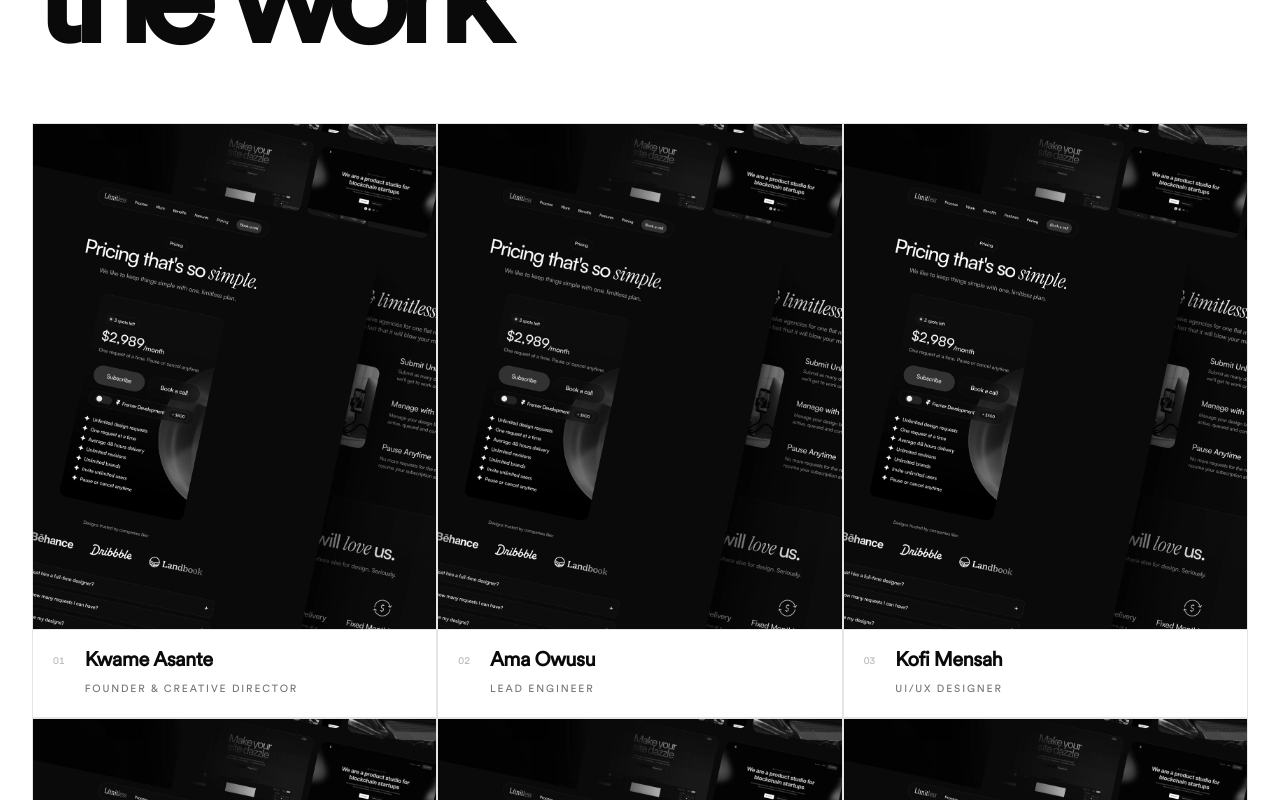
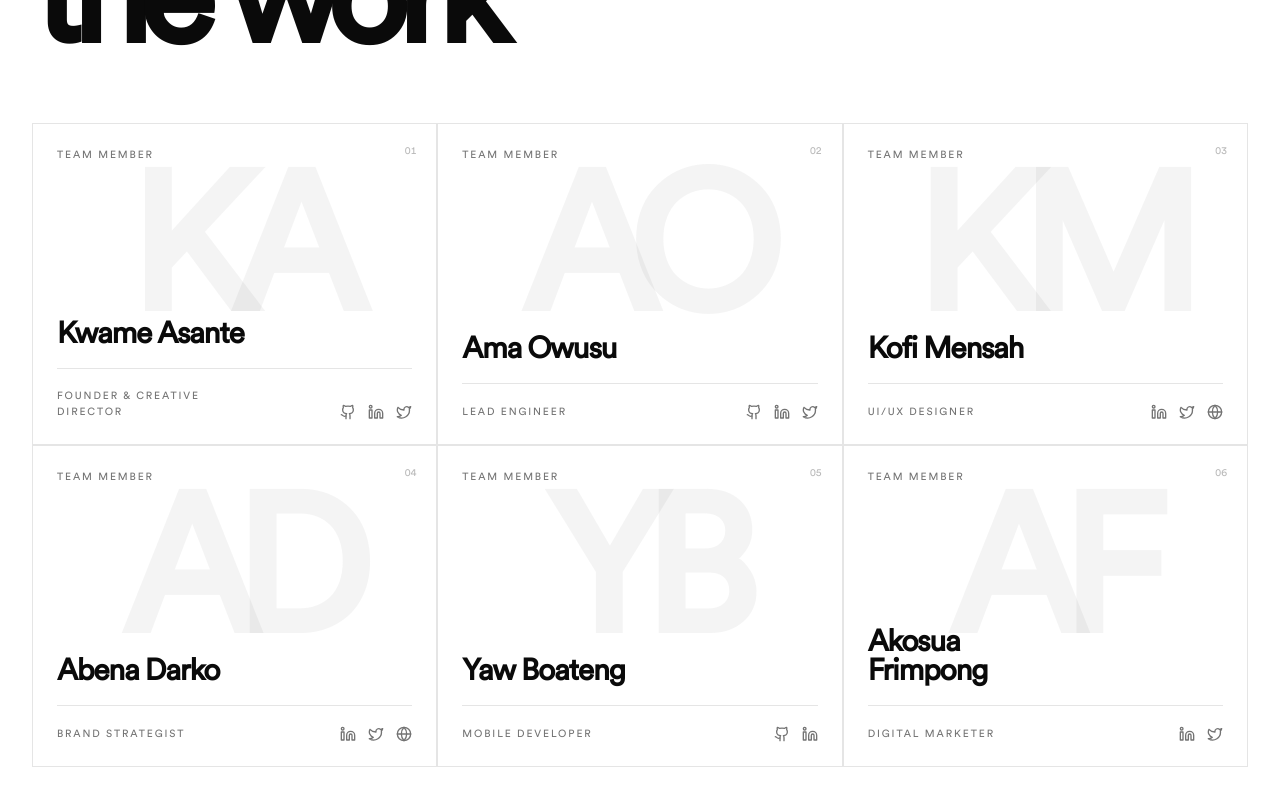
Before and after one commit to nanayawdev/nanayawdev, a Next.js app: page /about in a window 1280 px wide. Shown: the part 2500-3300 px from the top of the page. Built offline with nearby package versions, Linux system fonts and the light colour scheme.

Commit message:
feat: redesign team member cards with minimalist typography and improved layout

```diff
--- a/src/app/about/page.tsx
+++ b/src/app/about/page.tsx
@@ -87,27 +87,42 @@ const team = [
 function TeamMemberCard({ member, index }: { member: typeof team[0]; index: number }) {
   return (
     <motion.div
-      className="group relative overflow-hidden border border-border bg-background"
+      className="group relative min-h-[320px] overflow-hidden border border-border bg-background p-6 transition-colors duration-300 hover:bg-muted/30"
       initial={{ opacity: 0, y: 24 }}
       whileInView={{ opacity: 1, y: 0 }}
       transition={{ duration: 0.6, delay: index * 0.05 }}
       viewport={{ once: true }}
     >
-      <div className="relative aspect-[4/5] overflow-hidden bg-muted">
-        <Image
-          src="/hero7.webp"
-          alt={member.name}
-          fill
-          sizes="(max-width: 768px) 100vw, (max-width: 1200px) 50vw, 33vw"
-          className="object-cover grayscale transition duration-700 ease-out group-hover:scale-105 group-hover:grayscale-0"
-        />
-        <div className="absolute inset-x-0 bottom-0 flex translate-y-4 items-center justify-end gap-3 bg-gradient-to-t from-black/55 to-transparent px-5 pb-5 pt-16 opacity-0 transition-all duration-500 group-hover:translate-y-0 group-hover:opacity-100">
+      <span className="absolute right-5 top-5 text-[0.65rem] text-muted-foreground/50 tabular-nums">
+        {String(index + 1).padStart(2, "0")}
+      </span>
+
+      <div className="pointer-events-none absolute inset-x-0 top-8 text-center text-[clamp(7rem,18vw,12rem)] font-semibold leading-none tracking-[-0.12em] text-muted-foreground/[0.08] transition-colors duration-300 group-hover:text-muted-foreground/[0.14]">
+        {member.initials}
+      </div>
+
+      <div className="relative z-10 flex h-full min-h-[272px] flex-col justify-between">
+        <div>
+          <p className="text-[0.65rem] font-medium uppercase tracking-[0.18em] text-muted-foreground">
+            Team Member
+          </p>
+        </div>
+
+        <div>
+          <h4 className="max-w-[12rem] text-3xl font-semibold leading-[0.95] tracking-[-0.04em] text-foreground">
+            {member.name}
+          </h4>
+          <div className="mt-5 flex items-end justify-between gap-6 border-t border-border pt-5">
+            <p className="max-w-[11rem] text-[0.65rem] font-medium uppercase tracking-[0.18em] text-muted-foreground">
+              {member.role}
+            </p>
+            <div className="flex shrink-0 items-center gap-3">
               {"github" in member.socials && member.socials.github && (
                 <a
                   href={member.socials.github}
                   target="_blank"
                   rel="noopener noreferrer"
-              className="text-white/70 transition-colors duration-300 hover:text-white"
+                  className="text-muted-foreground transition-colors duration-300 hover:text-foreground"
                   aria-label={`${member.name}'s GitHub`}
                 >
                   <Github className="h-4 w-4" />
@@ -118,7 +133,7 @@ function TeamMemberCard({ member, index }: { member: typeof team[0]; index: numb
                   href={member.socials.linkedin}
                   target="_blank"
                   rel="noopener noreferrer"
-              className="text-white/70 transition-colors duration-300 hover:text-white"
+                  className="text-muted-foreground transition-colors duration-300 hover:text-foreground"
                   aria-label={`${member.name}'s LinkedIn`}
                 >
                   <Linkedin className="h-4 w-4" />
@@ -129,7 +144,7 @@ function TeamMemberCard({ member, index }: { member: typeof team[0]; index: numb
                   href={member.socials.twitter}
                   target="_blank"
                   rel="noopener noreferrer"
-              className="text-white/70 transition-colors duration-300 hover:text-white"
+                  className="text-muted-foreground transition-colors duration-300 hover:text-foreground"
                   aria-label={`${member.name}'s Twitter`}
                 >
                   <Twitter className="h-4 w-4" />
@@ -140,7 +155,7 @@ function TeamMemberCard({ member, index }: { member: typeof team[0]; index: numb
                   href={member.socials.globe}
                   target="_blank"
                   rel="noopener noreferrer"
-              className="text-white/70 transition-colors duration-300 hover:text-white"
+                  className="text-muted-foreground transition-colors duration-300 hover:text-foreground"
                   aria-label={`${member.name}'s Website`}
                 >
                   <Globe className="h-4 w-4" />
@@ -148,18 +163,6 @@ function TeamMemberCard({ member, index }: { member: typeof team[0]; index: numb
               )}
             </div>
           </div>
-
-      <div className="grid grid-cols-[auto_1fr] gap-5 border-t border-border p-5">
-        <span className="pt-1 text-[0.65rem] text-muted-foreground/50 tabular-nums">
-          {String(index + 1).padStart(2, "0")}
-        </span>
-        <div>
-          <h4 className="text-xl font-semibold leading-none tracking-tight text-foreground">
-            {member.name}
-          </h4>
-          <p className="mt-3 text-[0.65rem] font-medium uppercase tracking-[0.18em] text-muted-foreground">
-            {member.role}
-          </p>
         </div>
       </div>
     </motion.div>
```
Lines whose indentation alone changed are shown as unchanged.
